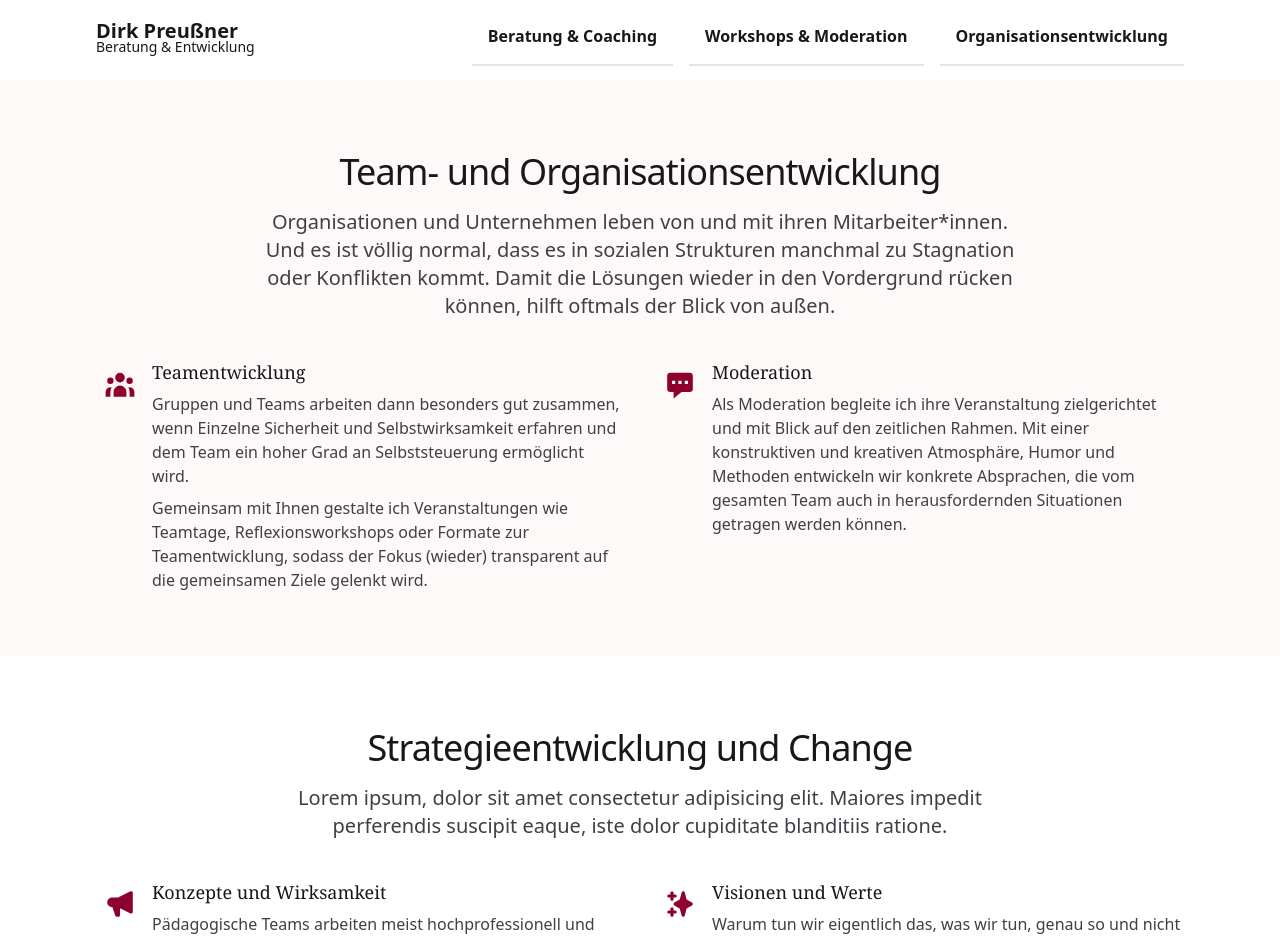
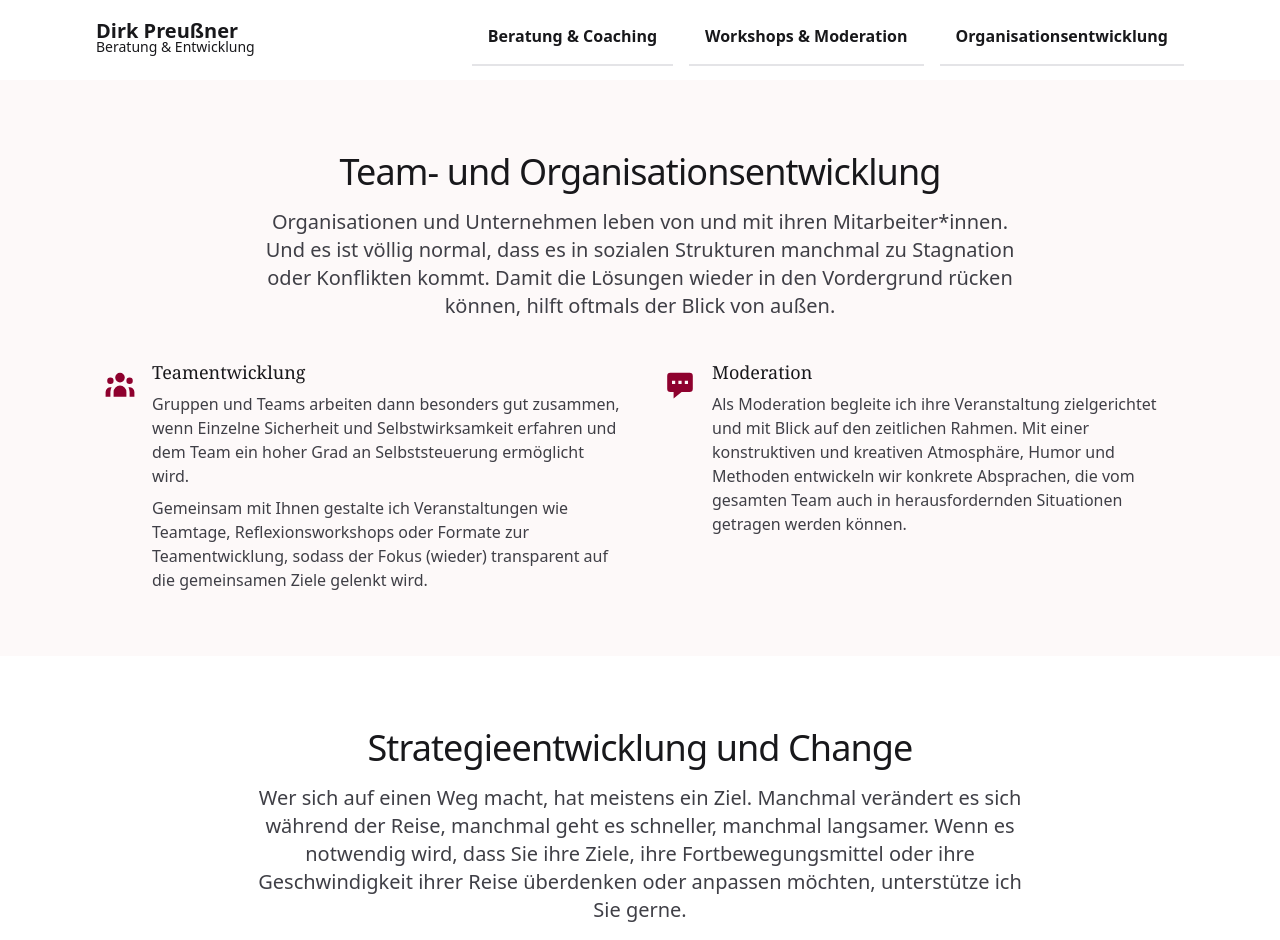
Before and after one commit to jenzopr/dirkpreussner.de, a Next.js app: page /organisationsentwicklung in a window 1280 px wide. Shown: the top 940 px of the page. Built offline with nearby package versions, Linux system fonts and the light colour scheme.

Commit message:
Changed text and icons

```diff
--- a/pages/organisationsentwicklung.js
+++ b/pages/organisationsentwicklung.js
@@ -58,7 +58,7 @@ export default function Organisationsentwicklung() {
                         Strategieentwicklung und Change
                         </p>
                         <p className="mt-4 max-w-3xl text-xl text-gray-700 lg:mx-auto">
-                        Lorem ipsum, dolor sit amet consectetur adipisicing elit. Maiores impedit perferendis suscipit eaque, iste dolor cupiditate blanditiis ratione.
+                        Wer sich auf einen Weg macht, hat meistens ein Ziel. Manchmal verändert es sich während der Reise, manchmal geht es schneller, manchmal langsamer. Wenn es notwendig wird, dass Sie ihre Ziele, ihre Fortbewegungsmittel oder ihre Geschwindigkeit ihrer Reise überdenken oder anpassen möchten, unterstütze ich Sie gerne.
                         </p>
                     </div>
                     <div>
@@ -80,7 +80,7 @@ export default function Organisationsentwicklung() {
                                 <dt>
                                 <div className="absolute flex items-center justify-center h-12 w-12 rounded-md text-burgund-600">
                                     <svg xmlns="http://www.w3.org/2000/svg" className="h-8 w-8" viewBox="0 0 20 20" fill="currentColor">
-                                        <path fillRule="evenodd" d="M5 2a1 1 0 011 1v1h1a1 1 0 010 2H6v1a1 1 0 01-2 0V6H3a1 1 0 010-2h1V3a1 1 0 011-1zm0 10a1 1 0 011 1v1h1a1 1 0 110 2H6v1a1 1 0 11-2 0v-1H3a1 1 0 110-2h1v-1a1 1 0 011-1zM12 2a1 1 0 01.967.744L14.146 7.2 17.5 9.134a1 1 0 010 1.732l-3.354 1.935-1.18 4.455a1 1 0 01-1.933 0L9.854 12.8 6.5 10.866a1 1 0 010-1.732l3.354-1.935 1.18-4.455A1 1 0 0112 2z" clip-rule="evenodd" />
+                                        <path fillRule="evenodd" d="M5 2a1 1 0 011 1v1h1a1 1 0 010 2H6v1a1 1 0 01-2 0V6H3a1 1 0 010-2h1V3a1 1 0 011-1zm0 10a1 1 0 011 1v1h1a1 1 0 110 2H6v1a1 1 0 11-2 0v-1H3a1 1 0 110-2h1v-1a1 1 0 011-1zM12 2a1 1 0 01.967.744L14.146 7.2 17.5 9.134a1 1 0 010 1.732l-3.354 1.935-1.18 4.455a1 1 0 01-1.933 0L9.854 12.8 6.5 10.866a1 1 0 010-1.732l3.354-1.935 1.18-4.455A1 1 0 0112 2z" clipRule="evenodd" />
                                     </svg>
                                 </div>
                                 <p className="ml-14 text-lg leading-6 font-serif font-medium text-gray-900">Visionen und Werte</p>
```
